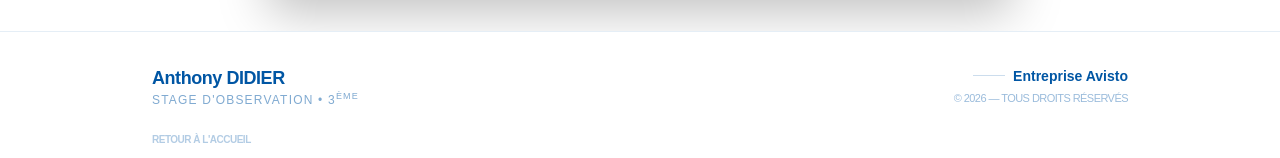
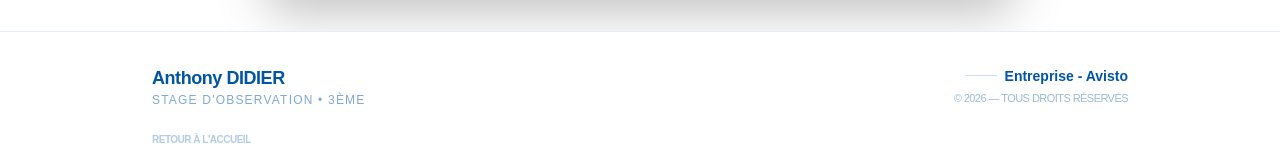
Before and after one commit to Anthonyz150/rapport-de-stage-Anthony, a Next.js app: page / in a window 1280 px wide. Shown: the part 938-1096 px from the top of the page. Built offline with nearby package versions, Linux system fonts and the light colour scheme.

Commit message:
New Footer

```diff
--- a/app/components/Footer.tsx
+++ b/app/components/Footer.tsx
@@ -11,14 +11,14 @@ export default function Footer() {
           {/* Section Gauche : Infos Personnelles */}
           <div className="text-center md:text-left">
             <p className="font-extrabold text-[#0056A4] tracking-tight text-lg">Anthony DIDIER</p>
-            <p className="text-xs font-medium text-[#0056A4]/50 uppercase tracking-widest">Stage d'observation • 3<sup>ème</sup></p>
+            <p className="text-xs font-medium text-[#0056A4]/50 uppercase tracking-widest">Stage d'observation • 3ème</p>
           </div>
 
           {/* Section Droite : Copyright & Entreprise */}
           <div className="flex flex-col items-center md:items-end gap-1">
             <div className="flex items-center gap-2">
               <span className="h-px w-8 bg-[#0056A4]/20 hidden md:block"></span>
-              <p className="text-sm font-semibold text-[#0056A4]">Entreprise Avisto</p>
+              <p className="text-sm font-semibold text-[#0056A4]">Entreprise - Avisto</p>
             </div>
             <p className="text-[11px] text-[#0056A4]/40 font-medium uppercase tracking-tighter">
               © {currentYear} — Tous droits réservés
```
